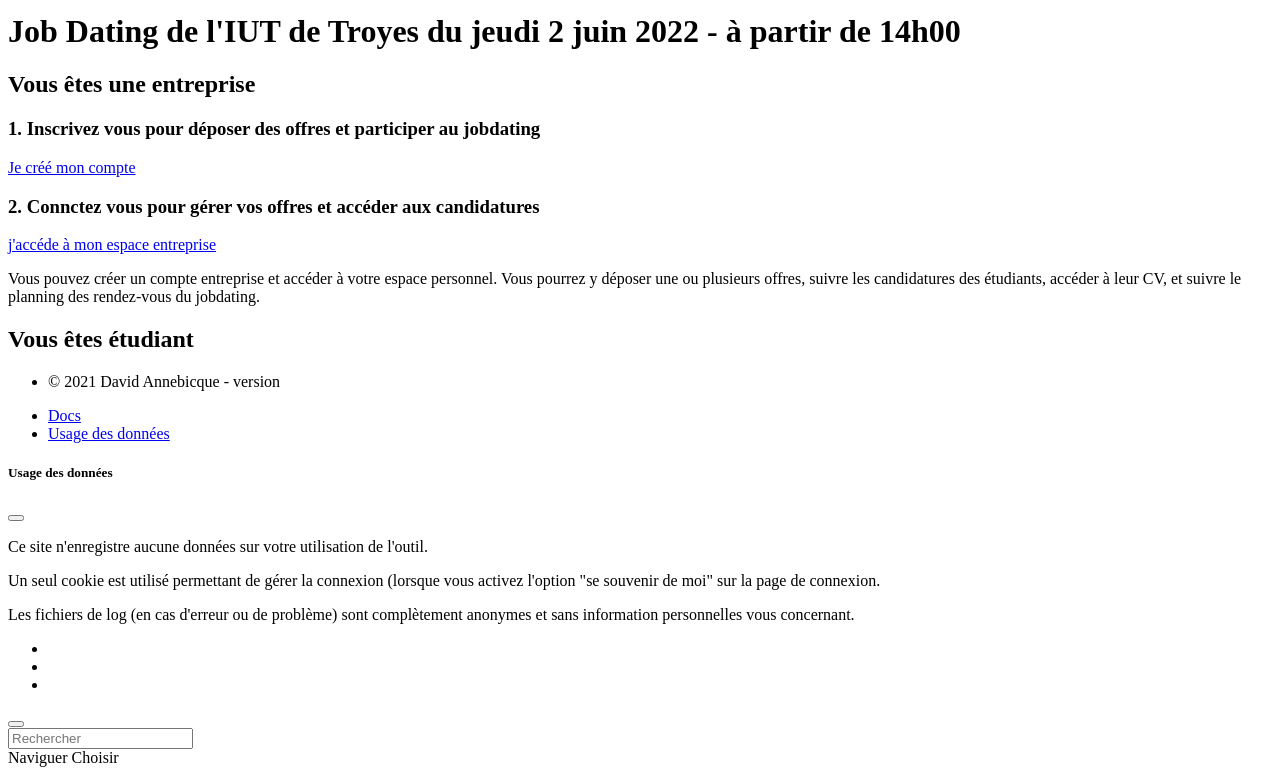
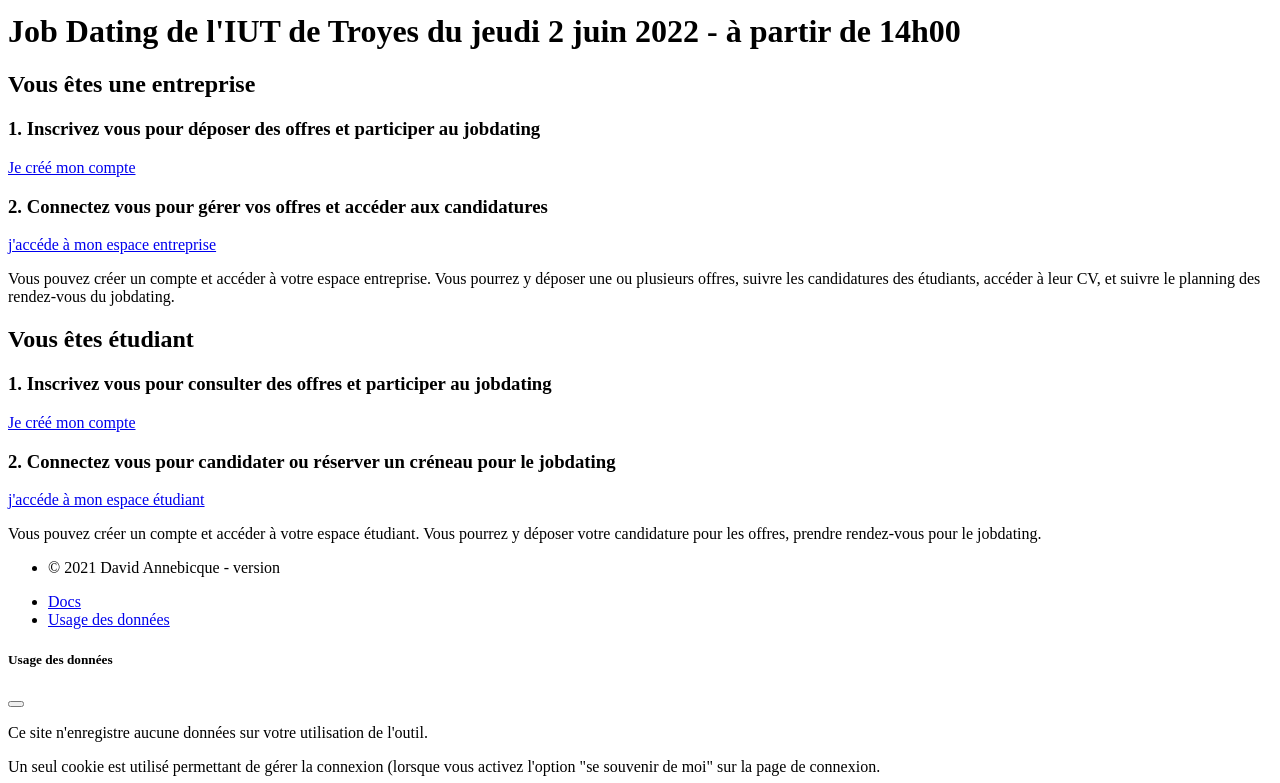
Before and after one commit to Dannebicque/jobdating, a Symfony app: template templates/default/index.html.twig in a window 1280 px wide. Shown: the part 145-928 px from the top of the page. Run offline with Twig, Linux system fonts and the light colour scheme; the template is opened without the code that fills it, so the values that code supplies are empty; some libraries are stand-ins or nearby versions.

Commit message:
feat: homepage

```diff
--- a/templates/default/index.html.twig
+++ b/templates/default/index.html.twig
@@ -17,9 +17,9 @@
                     <h2>Vous êtes une entreprise</h2>
                     <h3>1. Inscrivez vous pour déposer des offres et participer au jobdating</h3>
                     <p><a href="{{ path('app_register_entreprise') }}">Je créé mon compte</a></p>
-                    <h3>2. Connctez vous pour gérer vos offres et accéder aux candidatures</h3>
+                    <h3>2. Connectez vous pour gérer vos offres et accéder aux candidatures</h3>
                     <p><a href="{{ path('app_espace_entreprise') }}">j'accéde à mon espace entreprise</a></p>
-                    <p>Vous pouvez créer un compte entreprise et accéder à votre espace personnel. Vous pourrez y
+                    <p>Vous pouvez créer un compte et accéder à votre espace entreprise. Vous pourrez y
                        déposer une ou plusieurs offres, suivre les candidatures des étudiants, accéder à leur CV, et
                        suivre le planning des rendez-vous du jobdating.</p>
                 </div>
@@ -29,6 +29,12 @@
             <div class="card">
                 <div class="card-body">
                     <h2>Vous êtes étudiant</h2>
+                    <h3>1. Inscrivez vous pour consulter des offres et participer au jobdating</h3>
+                    <p><a href="{{ path('app_register_etudiant') }}">Je créé mon compte</a></p>
+                    <h3>2. Connectez vous pour candidater ou réserver un créneau pour le jobdating</h3>
+                    <p><a href="{{ path('app_espace_etudiant') }}">j'accéde à mon espace étudiant</a></p>
+                    <p>Vous pouvez créer un compte et accéder à votre espace étudiant. Vous pourrez y
+                       déposer votre candidature pour les offres, prendre rendez-vous pour le jobdating.</p>
                 </div>
             </div>
         </div>
```
Also changed, not shown: src/Repository/DiplomeRepository.php (+0 -8 lines).
